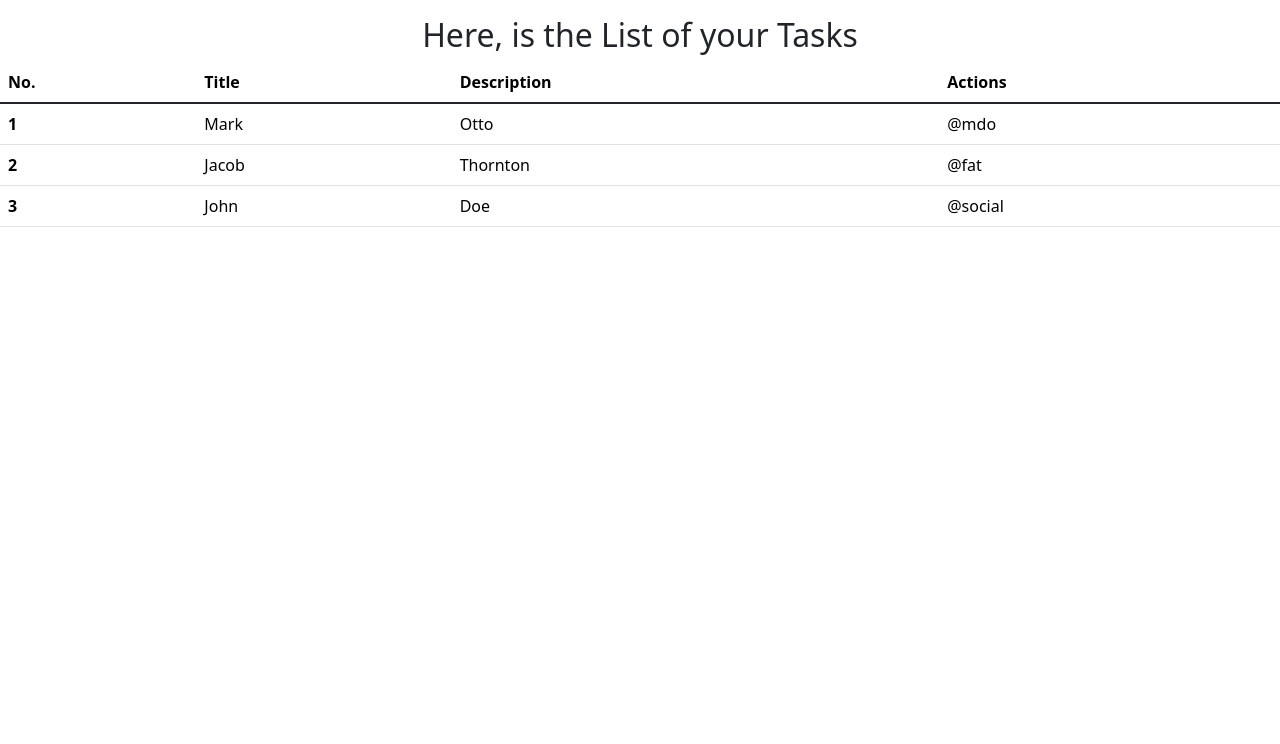
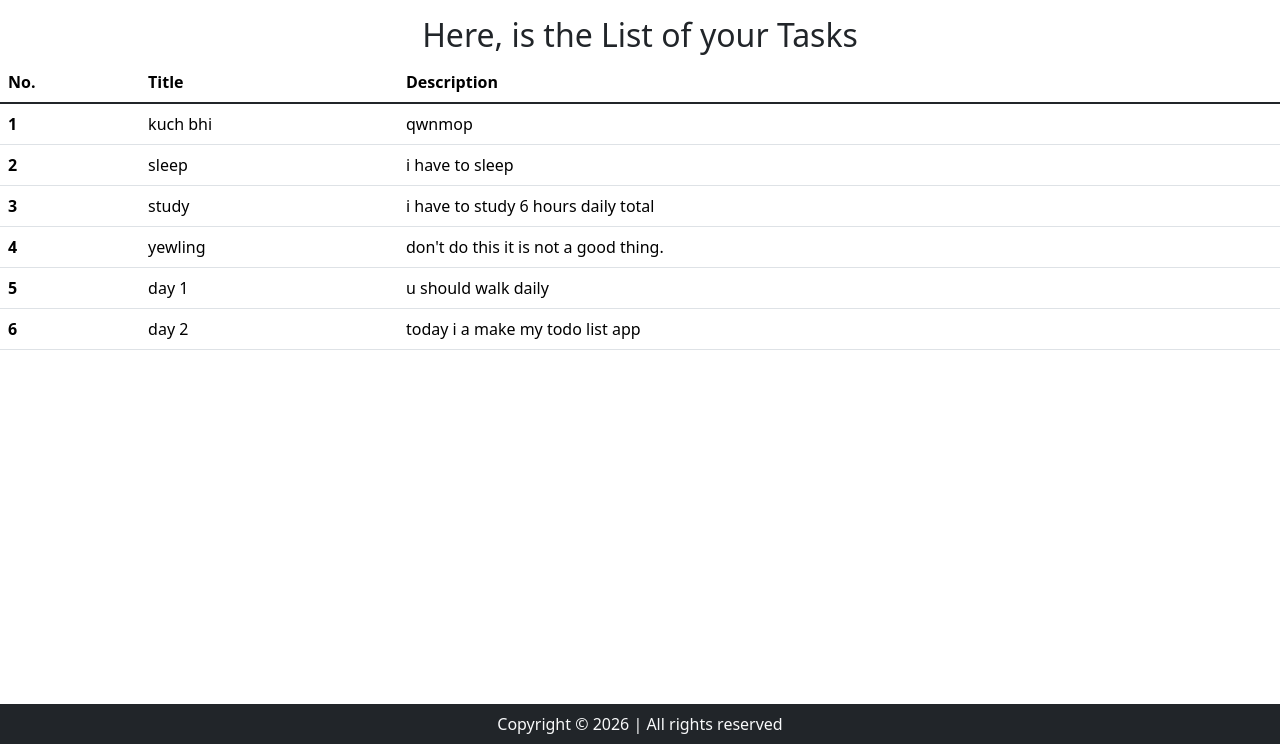
Before and after one commit to bhardwajdev046/todoList, a Django app: page /task/ in a window 1280 px wide. Shown: the part 56-800 px from the top of the page. Run offline with Django 4.2, Linux system fonts and the light colour scheme; data comes from the database, SQL or seed files in the repository; both versions use the stored data as it was after the commit.

Commit message:
create superuser and pull data from database to show in my task page and do many small changes

```diff
--- a/home/views.py
+++ b/home/views.py
@@ -2,13 +2,18 @@ from django.shortcuts import render
 from .models import Task
 
 def home(request):
+    context = {'success': False}
     if request.method == 'POST':
         title = request.POST.get('title')
         desc = request.POST.get('desc')
-        if title:
-            Task.objects.create(title=title, desc=desc)
-    return render(request, 'index.html', {'tasks': Task.objects.all()})
+        ins=Task(title=title, desc=desc)
+        ins.save()
+        context = {'success': True}
 
+    return render(request, 'index.html',context)
 
 def task(request):
-    return render(request, 'task.html')
+    alltasks = Task.objects.all()
+    print(alltasks)
+    context = {'tasks': alltasks}
+    return render(request, 'task.html', context)
--- a/templates/task.html
+++ b/templates/task.html
@@ -3,7 +3,7 @@
   <head>
     <meta charset="utf-8">
     <meta name="viewport" content="width=device-width, initial-scale=1">
-    <title>Bootstrap demo</title>
+    <title>task-toDOS</title>
     <link href="https://cdn.jsdelivr.net/npm/bootstrap@5.3.8/dist/css/bootstrap.min.css" rel="stylesheet" integrity="sha384-sRIl4kxILFvY47J16cr9ZwB07vP4J8+LH7qKQnuqkuIAvNWLzeN8tE5YBujZqJLB" crossorigin="anonymous">
   </head>
   <body>
@@ -39,30 +39,28 @@
       <th scope="col">No.</th>
       <th scope="col">Title</th>
       <th scope="col">Description</th>
-      <th scope="col">Actions</th>
     </tr>
   </thead>
   <tbody class="table-group-divider">
+    {% for task in tasks %}
     <tr>
-      <th scope="row">1</th>
-      <td>Mark</td>
-      <td>Otto</td>
-      <td>@mdo</td>
+      <th scope="row">{{ forloop.counter }}</th>
+      <td>{{ task.title }}</td>
+      <td>{{ task.desc }}</td>
     </tr>
-    <tr>
-      <th scope="row">2</th>
-      <td>Jacob</td>
-      <td>Thornton</td>
-      <td>@fat</td>
-    </tr>
-    <tr>
-      <th scope="row">3</th>
-      <td>John</td>
-      <td>Doe</td>
-      <td>@social</td>
-    </tr>
+    {% endfor %}
   </tbody>
 </table>
+    <script src="https://cdn.jsdelivr.net/npm/bootstrap@5.3.8/dist/js/bootstrap.bundle.min.js" integrity="sha384-FKyoEForCGlyvwx9Hj09JcYn3nv7wiPVlz7YYwJrWVcXK/BmnVDxM+D2scQbITxI" crossorigin="anonymous"></script>
+
+  </tbody>
+</table>
+
+<footer>
+  <p class='text-center bg-dark text-light fixed-bottom my-0 py-2'>
+    Copyright &copy; 2026 | All rights reserved
+  </p>
+</footer>
 
 
     <script src="https://cdn.jsdelivr.net/npm/bootstrap@5.3.8/dist/js/bootstrap.bundle.min.js" integrity="sha384-FKyoEForCGlyvwx9Hj09JcYn3nv7wiPVlz7YYwJrWVcXK/BmnVDxM+D2scQbITxI" crossorigin="anonymous"></script>
```
Also changed, not shown: templates/index.html (+13 -2 lines), db.sqlite3.
